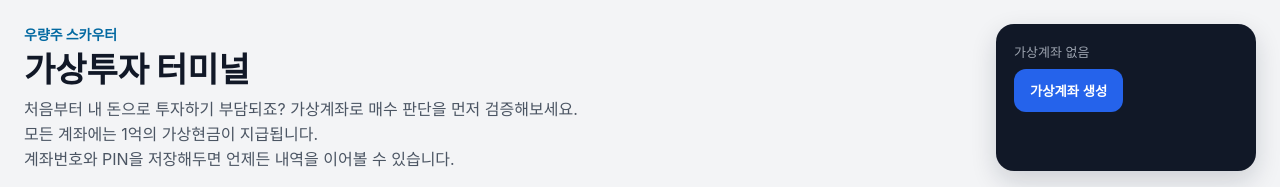
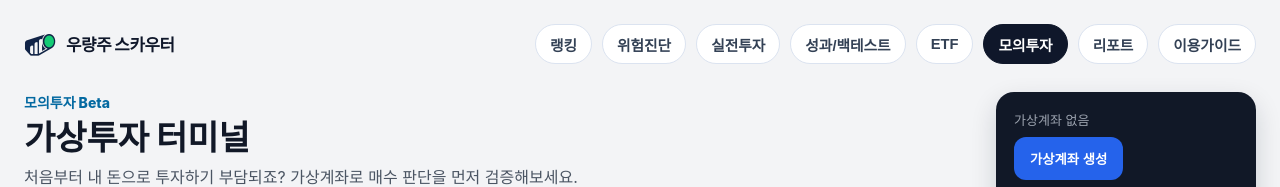
Before and after one commit to DcoyA/screener, a Next.js app: page /demo-trade in a window 1280 px wide. Shown: the top 187 px of the page. Built offline with nearby package versions, Linux system fonts and the light colour scheme; no server answers.

Commit message:
Add main navigation to demo trade page

```diff
--- a/app/demo-trade/page.js
+++ b/app/demo-trade/page.js
@@ -1,6 +1,9 @@
 "use client";
 
 import { useEffect, useMemo, useState } from "react";
+import Link from "next/link";
+import Image from "next/image";
+import MainNav from "../components/MainNav";
 
 const POPULAR_STOCKS = [
   { code: "005930", name: "삼성전자" },
@@ -523,9 +526,19 @@ export default function DemoTradePage() {
     <main style={styles.page}>
       <style>{responsiveCss}</style>
 
+      <header style={styles.demoHeader} className="dt-demo-header">
+        <Link href="/" style={styles.demoBrand} aria-label="우량주 스카우터 홈으로 이동">
+          <Image src="/logo.png" alt="우량주 스카우터 로고" width={32} height={32} style={styles.demoLogo} priority />
+          <span style={styles.demoBrandText}>우량주 스카우터</span>
+        </Link>
+        <nav style={styles.demoNavWrap} className="dt-demo-nav-wrap" aria-label="주요 메뉴">
+          <MainNav className="dt-demo-nav" />
+        </nav>
+      </header>
+
       <section style={styles.topBar} className="dt-topbar">
         <div>
-          <div style={styles.logo}>우량주 스카우터</div>
+          <div style={styles.logo}>모의투자 Beta</div>
           <h1 style={styles.title}>가상투자 터미널</h1>
           <p style={styles.subTitle}>처음부터 내 돈으로 투자하기 부담되죠? 가상계좌로 매수 판단을 먼저 검증해보세요.<br/>모든 계좌에는 1억의 가상현금이 지급됩니다.  <br/>계좌번호와 PIN을 저장해두면 언제든 내역을 이어볼 수 있습니다.</p>
         </div>
@@ -774,6 +787,9 @@ const responsiveCss = `
   }
   @media (max-width: 768px) {
     main { padding: 16px !important; }
+    .dt-demo-header { align-items: flex-start !important; }
+    .dt-demo-nav-wrap { width: 100% !important; justify-content: flex-start !important; overflow-x: auto; padding-bottom: 4px; }
+    .dt-demo-nav { width: max-content; min-width: max-content; }
     .dt-topbar { flex-direction: column !important; }
     .dt-account-box { width: 100% !important; min-width: 0 !important; box-sizing: border-box; }
     .dt-login-panel { grid-template-columns: 1fr 1fr !important; }
@@ -798,6 +814,11 @@ const responsiveCss = `
 
 const styles = {
   page: { maxWidth: "1440px", margin: "0 auto", padding: "24px", background: "#f3f4f6", color: "#111827", fontFamily: "-apple-system, BlinkMacSystemFont, 'Segoe UI', Roboto, 'Noto Sans KR', sans-serif", minHeight: "100vh", overflowX: "hidden" },
+  demoHeader: { display: "flex", alignItems: "center", justifyContent: "space-between", gap: "20px", marginBottom: "28px", flexWrap: "wrap" },
+  demoBrand: { display: "inline-flex", alignItems: "center", gap: "10px", textDecoration: "none", color: "#0f172a" },
+  demoLogo: { width: "32px", height: "32px", objectFit: "contain" },
+  demoBrandText: { fontSize: "1.05rem", fontWeight: "900", letterSpacing: "-0.02em" },
+  demoNavWrap: { display: "flex", alignItems: "center", justifyContent: "flex-end", gap: "8px", flexWrap: "wrap" },
   topBar: { display: "flex", justifyContent: "space-between", gap: "20px", alignItems: "stretch", marginBottom: "16px" },
   logo: { fontSize: "14px", fontWeight: "800", color: "#0369a1", marginBottom: "6px" },
   title: { margin: 0, fontSize: "34px", fontWeight: "900" },
```
